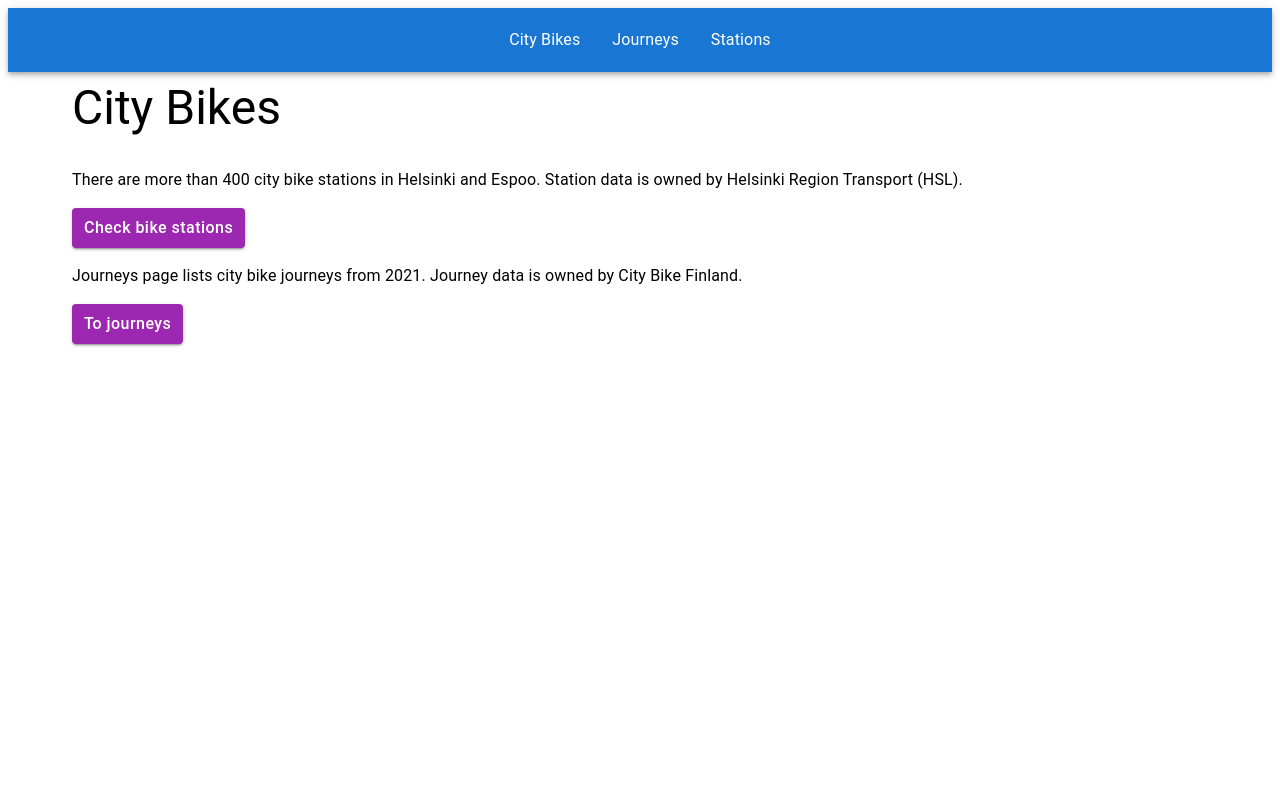
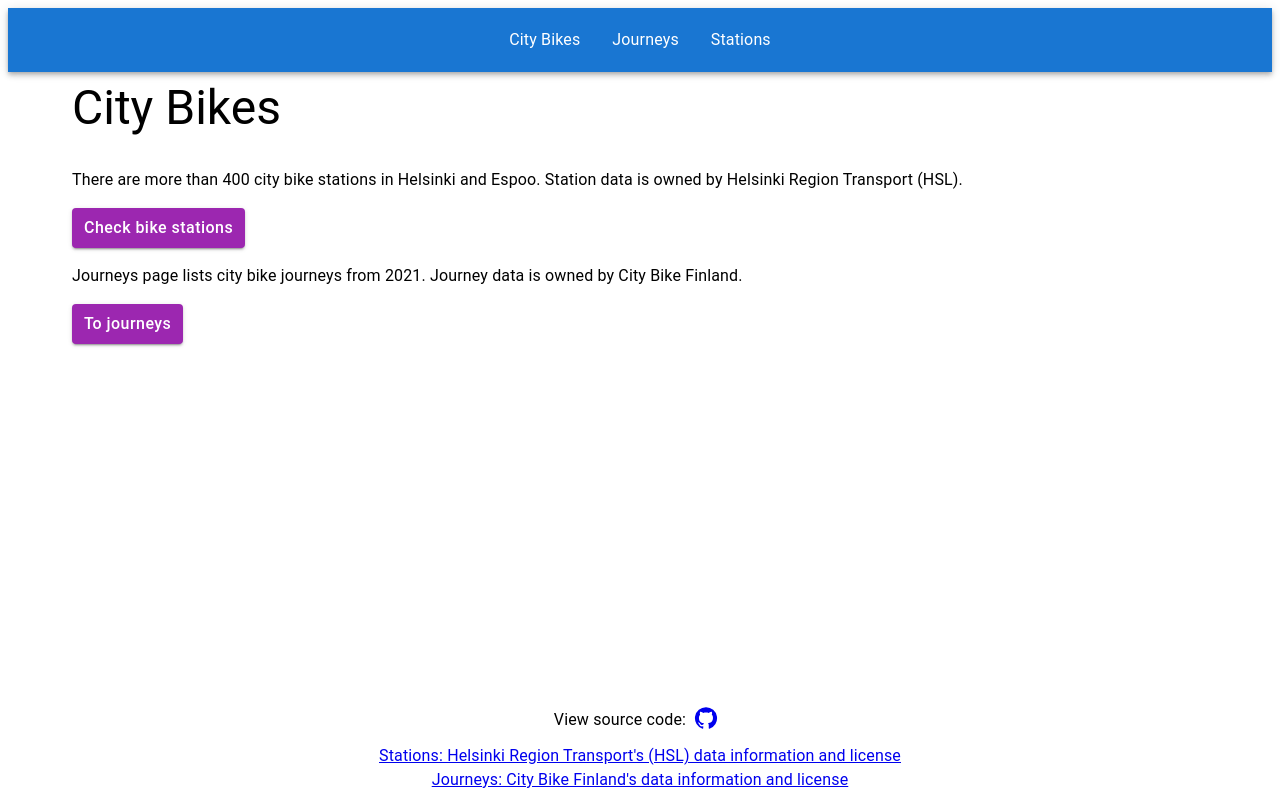
Before and after one commit to TelluK/Helsinki-city-bike-app, a React (Create React App) app in the folder client/: page / in a window 1280 px wide. Built offline with nearby package versions, Linux system fonts and the light colour scheme.

Commit message:
add Footer to app, now shows links to data licenses and app source code

```diff
--- a/client/src/App.js
+++ b/client/src/App.js
@@ -4,10 +4,23 @@ import Navbar from './components/Navbar';
 import Stations from './components/Stations';
 import StationDetails from './components/StationDetails';
 import Home from './components/Home';
+import Footer from './components/Footer';
 
 const App = () => {
+  const gitHubUrl = 'https://github.com/TelluK/Helsinki-city-bike-app';
+  const stationsDataInfoAndLicense =
+    'https://www.avoindata.fi/data/en_GB/dataset/hsl-n-kaupunkipyoraasemat';
+  const journeysDataInfoAndLicense =
+    'https://www.avoindata.fi/data/en_GB/dataset/helsingin-ja-espoon-kaupunkipyorilla-ajatut-matkat';
   return (
-    <>
+    <div
+      style={{
+        textAlign: 'center',
+        minHeight: '98vh',
+        display: 'flex',
+        flexDirection: 'column',
+      }}
+    >
       <Navbar />
       <Routes>
         <Route path="/" element={<Home />} />
@@ -15,7 +28,12 @@ const App = () => {
         <Route path="/stations" element={<Stations />} />
         <Route path="/stations/:id" element={<StationDetails />} />
       </Routes>
-    </>
+      <Footer
+        stationsDataInfoAndLicense={stationsDataInfoAndLicense}
+        journeysDataInfoAndLicense={journeysDataInfoAndLicense}
+        gitHubUrl={gitHubUrl}
+      />
+    </div>
   );
 };
 
```
